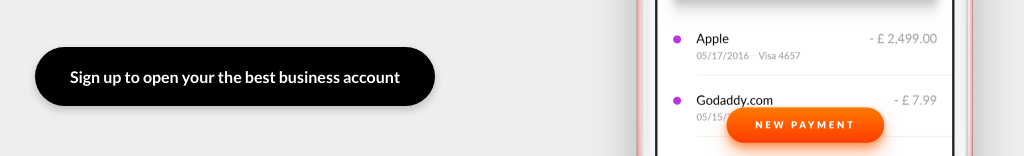
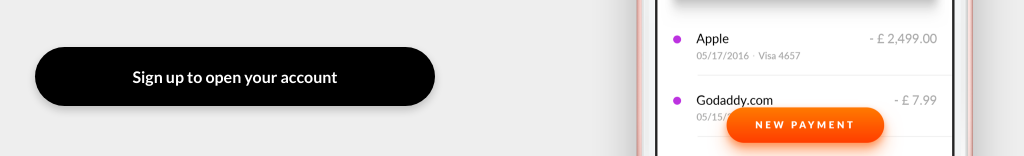
Before and after one commit to Nfilippov/jane-landing, a plain HTML site: page index.html in a window 1280 px wide. Shown: the part 533-689 px from the top of the page, without its empty margins (135-1159 px from the left). Drawn offline with Linux system fonts and the light colour scheme.

Commit message:
Update index.html

```diff
--- a/index.html
+++ b/index.html
@@ -11,7 +11,7 @@
             <div class="logo"></div>
             <h1 class="title">Open your business bank account in a few hours</h1>
             <p class="caption">Make payments in one day or less, get customer support from your banker in minutes, manage your invoices and payments orders in one app.</p>
-            <button class="main-button" type="button" name="button">Sign up to open your the best business account</button>
+            <button class="main-button" type="button" name="button">Sign up to open your account</button>
         </header>
     </section>
     <section class="app">
```
